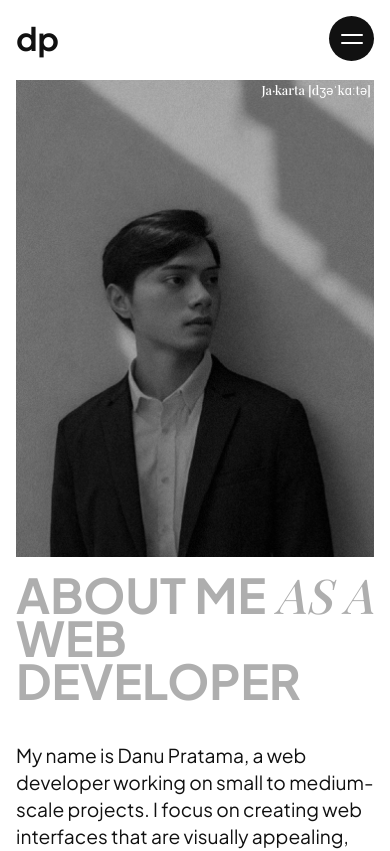
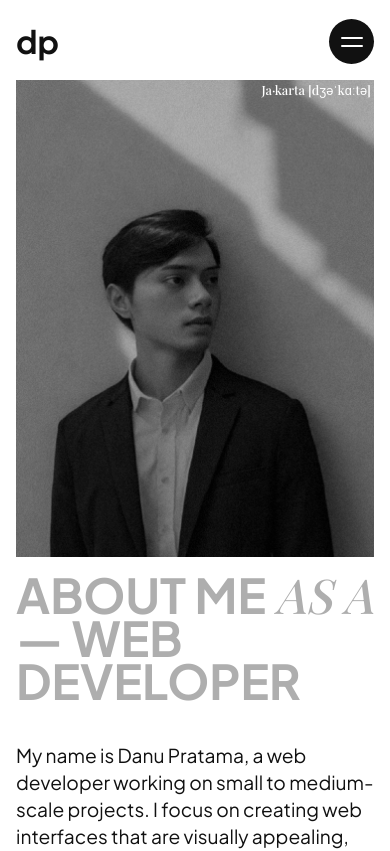
Before and after one commit to danutama/nextjs-portfolio, a Next.js app: page /about in a window 390 px wide. Shown: the top 851 px of the page. Built offline with nearby package versions, Linux system fonts and the light colour scheme.

Commit message:
update: image

```diff
--- a/components/css/about.css
+++ b/components/css/about.css
@@ -25,6 +25,7 @@
   overflow: hidden;
   transition: transform 0.2s ease-out;
   z-index: 1;
+  background-color: var(--color-gray);
 }
 
 .profile-img {
@@ -33,6 +34,12 @@
   display: block;
   object-fit: cover;
   filter: brightness(0.8);
+  opacity: 0;
+  transition: opacity 0.7s ease;
+}
+
+.profile-img.visible {
+  opacity: 1;
 }
 
 #about h2 {
@@ -42,6 +49,10 @@
   position: relative;
   z-index: 2;
   overflow: hidden;
+}
+
+#about h2 > span {
+  display: none;
 }
 
 .profile-img-wrapper span {
@@ -140,6 +151,10 @@ p.skill-subtitle {
     margin: 0.5rem 0;
   }
 
+  #about h2 > span {
+    display: inline-block;
+  }
+
   .about-description {
     padding-top: 1rem;
   }
--- a/components/css/loading.css
+++ b/components/css/loading.css
@@ -49,6 +49,10 @@
 }
 
 @media (max-width: 640px) {
+  .percent {
+    left: 20px;
+  }
+
   .percent p {
     font-size: 2rem;
   }
--- a/components/globals/Navbar.jsx
+++ b/components/globals/Navbar.jsx
@@ -220,7 +220,7 @@ export default function Navbar() {
   return (
     <nav className="navbar">
       <div className="navbar-container">
-        <h1 className="logo">dp</h1>
+        <a href='/' className="logo">dp</a>
 
         {/* Menu Toggle*/}
         <button className={`menu-btn ${open ? 'open' : ''}`} onClick={() => setOpen(!open)}>
--- a/components/sections/About.jsx
+++ b/components/sections/About.jsx
@@ -1,6 +1,6 @@
 'use client';
 
-import { useEffect, useRef } from 'react';
+import { useEffect, useRef, useState } from 'react';
 import { gsap } from 'gsap';
 import { ScrollTrigger } from 'gsap/ScrollTrigger';
 gsap.registerPlugin(ScrollTrigger);
@@ -11,6 +11,7 @@ export default function About() {
   const wrapperRef = useRef(null);
   const h2Ref = useRef(null);
   const hrRefs = useRef([]);
+  const [loaded, setLoaded] = useState(false);
 
   // data skill
   const skills = [
@@ -152,11 +153,11 @@ export default function About() {
       <div className="container">
         <div className="content">
           <div ref={wrapperRef} className="profile-img-wrapper">
-            <Image src="/profile.png" alt="Profile picture" width={300} height={400} className="profile-img" priority />
+            <Image src="/profile.png" alt="Profile picture" width={300} height={400} className={`profile-img ${loaded ? 'visible' : ''}`} onLoad={() => setLoaded(true)} priority />
             <span className="font-secondary">Ja·karta [dʒəˈkɑːtə]</span>
           </div>
           <h2 ref={h2Ref}>
-            ABOUT ME <i className="font-secondary">AS A</i> WEB DEVELOPER
+            ABOUT ME <i className="font-secondary">AS A</i> <span>&mdash;</span> WEB DEVELOPER
           </h2>
         </div>
 
```
